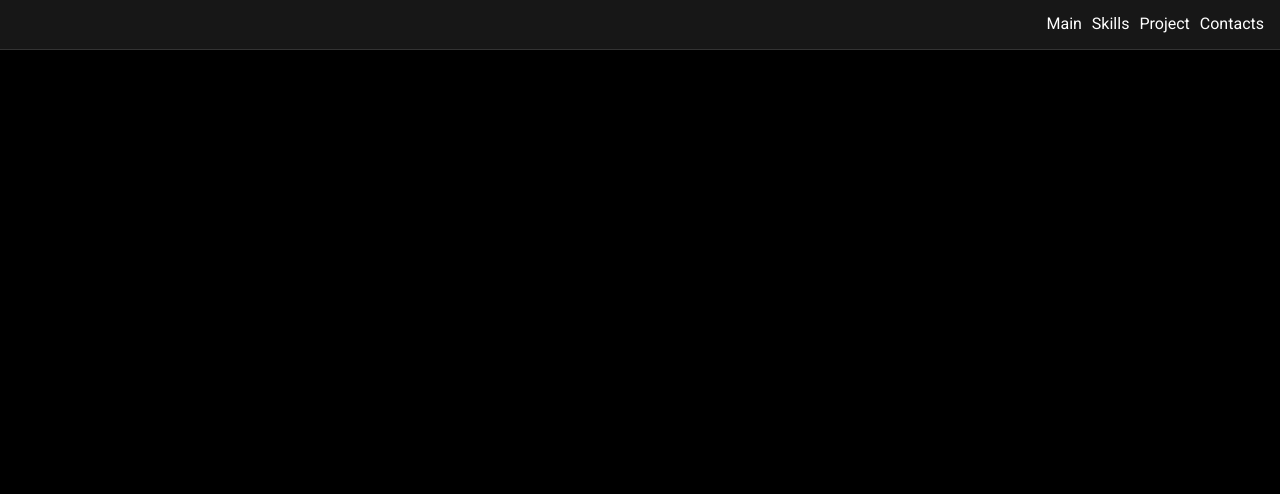
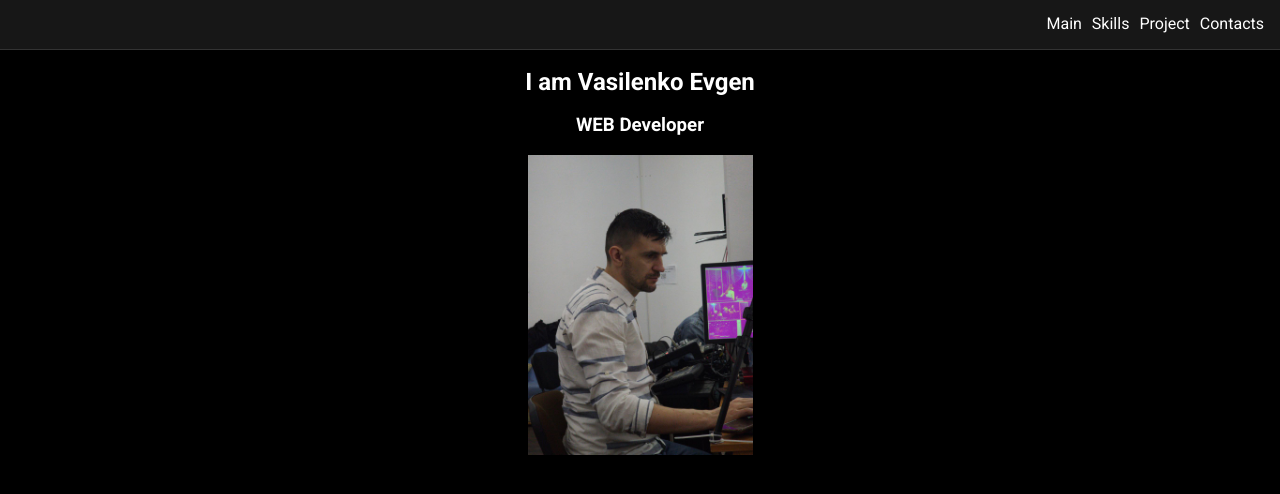
Before and after one commit to yevhenkr/vasilenkoEvgen, a React (Vite) app: page / in a window 1280 px wide. Shown: the top 494 px of the page. Built offline with nearby package versions, Linux system fonts and the light colour scheme.

Commit message:
feat: added main section

```diff
--- a/src/app/App.tsx
+++ b/src/app/App.tsx
@@ -1,9 +1,12 @@
+import { Main } from '@/common/components/ui/main/Main'
+
 import { Header } from '../common/components/ui/header/Header'
 
 export function App() {
   return (
     <div>
       <Header />
+      <Main />
     </div>
   )
 }
--- /dev/null
+++ b/src/app/app.module.scss
@@ -0,0 +1,3 @@
+.container {
+  padding: 0 10px;
+}
--- /dev/null
+++ b/src/common/components/ui/main/Main.tsx
@@ -0,0 +1,18 @@
+import gs from '../../../../app/app.module.scss'
+import s from './main.module.scss'
+
+import my from '../../../../assets/img/myPhoto.jpg'
+
+export const Main = () => {
+  return (
+    <div className={`${gs.container} ${s.mainContainer}`}>
+      <div className={s.title}>
+        <h2>I am Vasilenko Evgen</h2>
+        <h3>WEB Developer</h3>
+      </div>
+      <div>
+        <img className={s.img} src={my} />
+      </div>
+    </div>
+  )
+}
--- /dev/null
+++ b/src/common/components/ui/main/main.module.scss
@@ -0,0 +1,20 @@
+.mainContainer {
+  display: flex;
+  flex-direction: column;
+  align-items: center;
+  padding-top: 50px;
+}
+
+.title {
+  display: flex;
+  flex-direction: column;
+  align-items: center;
+
+  h2 {
+    margin-bottom: 0;
+  }
+}
+
+.img {
+  height: 300px;
+}
```
Also changed, not shown: src/assets/img/myPhoto.jpg (added).
